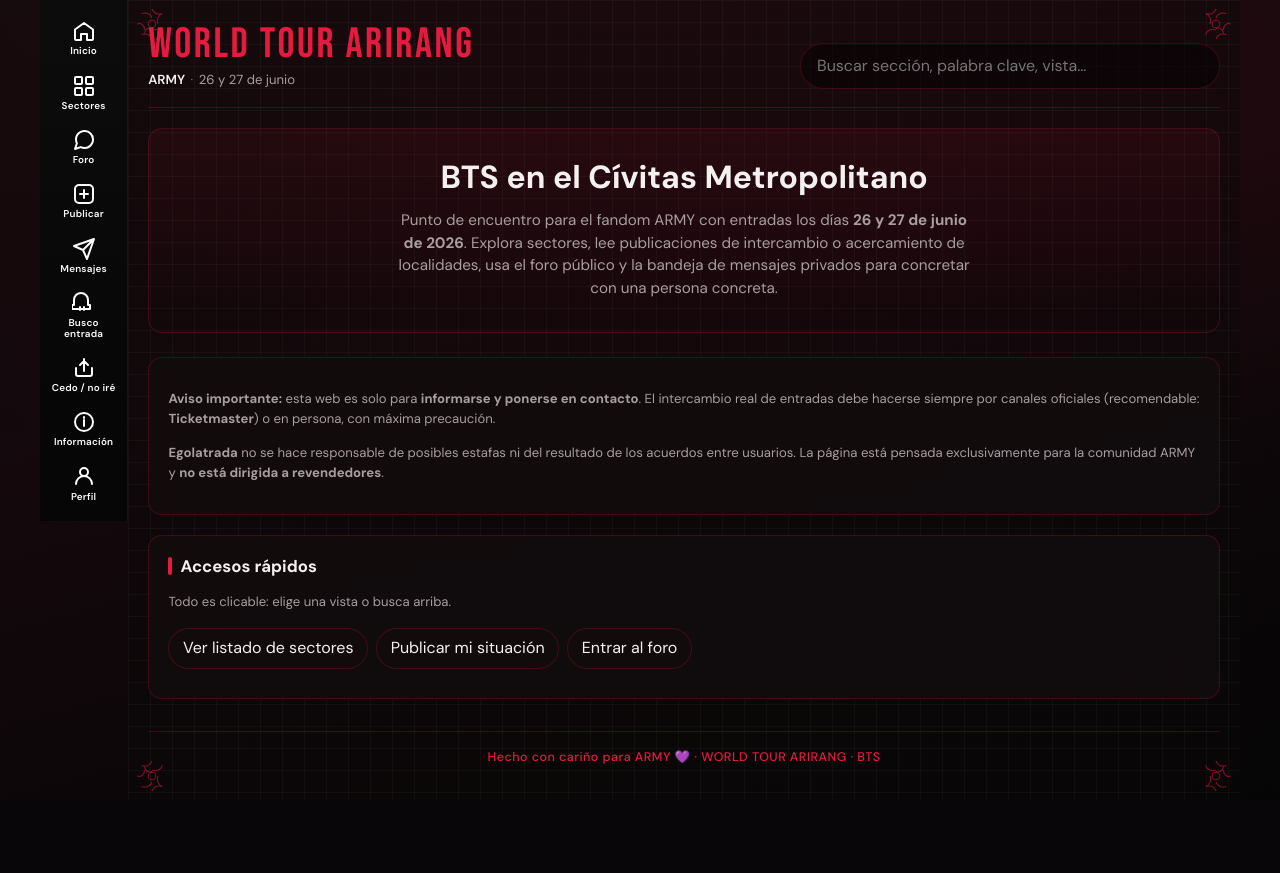
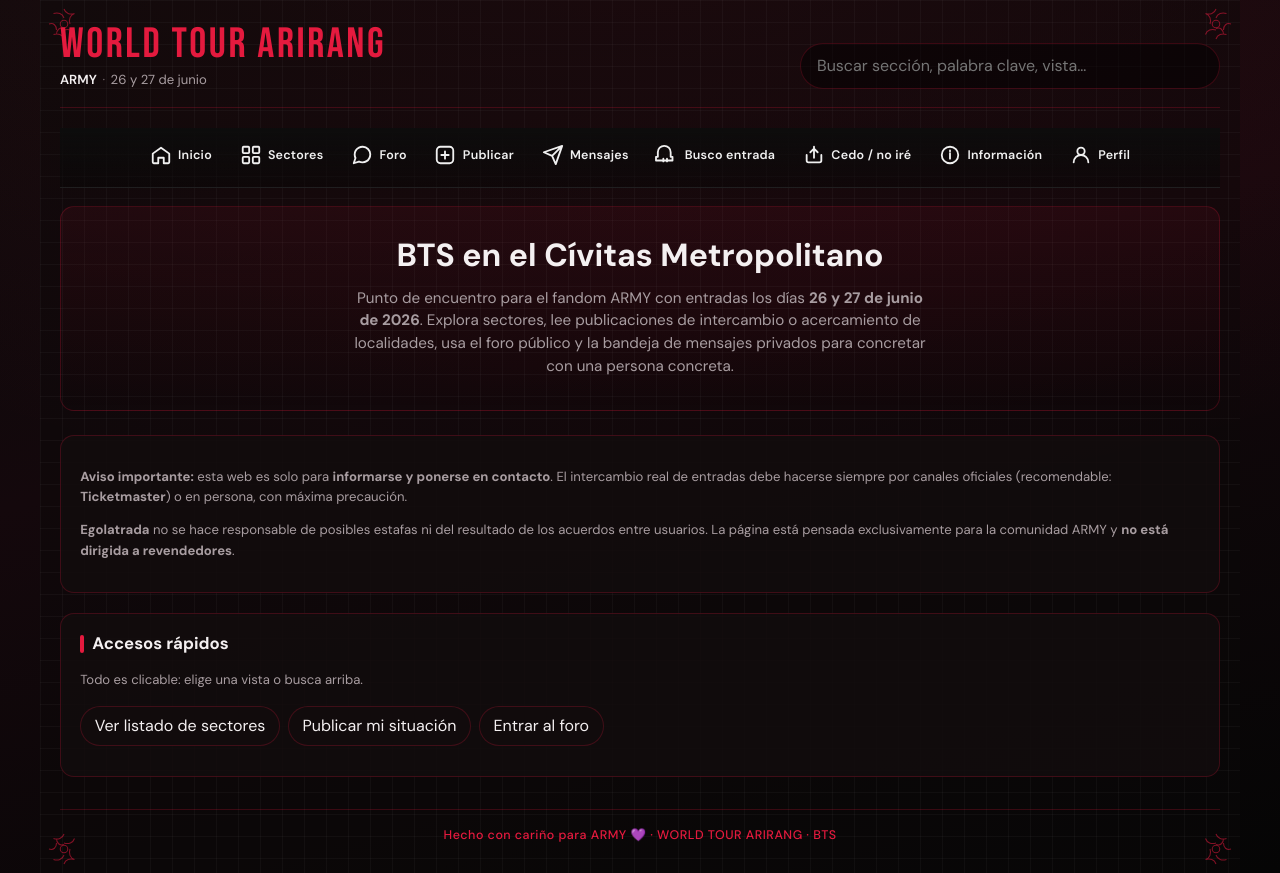
Before and after one commit to egolatrada/world-tour-arirang, a plain HTML site: page docs/index.html in a window 1280 px wide. Before the commit the page ends 800 px from the top, so only its background shows below. Drawn offline with Linux system fonts and the light colour scheme.

Commit message:
Nav en barra superior bajo el encabezado; corrige SVG gigantes

```diff
--- a/docs/css/styles.css
+++ b/docs/css/styles.css
@@ -11,8 +11,6 @@
   --radius: 14px;
   --font: "DM Sans", system-ui, sans-serif;
   --font-display: "Bebas Neue", "Impact", system-ui, sans-serif;
-  --rail-w: 76px;
-  --rail-bottom-h: 58px;
 }
 
 *,
@@ -58,18 +56,14 @@
 }
 
 .app-frame {
-  display: flex;
   min-height: 100vh;
   max-width: 1200px;
   margin: 0 auto;
 }
 
 .app-main {
-  flex: 1;
-  min-width: 0;
   position: relative;
   padding: 1rem 1.25rem 1.5rem;
-  padding-bottom: calc(1.5rem + var(--rail-bottom-h));
 }
 
 .paper-deco {
@@ -115,66 +109,95 @@
   z-index: 1;
 }
 
-.insta-rail {
-  flex-shrink: 0;
+.top-nav {
   display: flex;
-  flex-direction: column;
+  flex-wrap: wrap;
   align-items: center;
-  gap: 0.15rem;
-  padding: 0.75rem 0.35rem;
-  background: linear-gradient(180deg, #0c0c0c 0%, #050505 100%);
-  border-right: 1px solid rgba(255, 255, 255, 0.06);
-  z-index: 50;
+  justify-content: center;
+  gap: 0.35rem 0.5rem;
+  padding: 0.55rem 0.25rem 0.85rem;
+  margin: 0 0 1.1rem;
+  background: linear-gradient(180deg, rgba(12, 12, 12, 0.95) 0%, rgba(5, 5, 5, 0.4) 100%);
+  border-bottom: 1px solid rgba(255, 255, 255, 0.08);
+  z-index: 20;
 }
 
-.insta-rail__item {
-  display: flex;
-  flex-direction: column;
+.top-nav__item {
+  display: inline-flex;
+  flex-direction: row;
   align-items: center;
   justify-content: center;
-  gap: 0.2rem;
-  width: 100%;
-  max-width: var(--rail-w);
-  padding: 0.45rem 0.25rem;
-  border-radius: 12px;
-  color: #fafafa;
+  gap: 0.4rem;
+  flex: 0 1 auto;
+  padding: 0.4rem 0.55rem;
+  border-radius: 10px;
+  color: #f0f0f0;
   text-decoration: none;
-  font-size: 0.62rem;
+  font-size: 0.78rem;
   font-weight: 600;
   letter-spacing: 0.02em;
-  line-height: 1.1;
-  text-align: center;
-  transition: background 0.15s, color 0.15s;
+  line-height: 1.2;
+  white-space: nowrap;
+  border: 1px solid transparent;
+  transition: background 0.15s, color 0.15s, border-color 0.15s;
 }
-.insta-rail__item:hover {
+.top-nav__item:hover {
   background: rgba(228, 26, 62, 0.12);
   color: #fff;
   text-decoration: none;
 }
-.insta-rail__item.is-active {
+.top-nav__item.is-active {
   color: var(--arirang);
-  background: rgba(228, 26, 62, 0.1);
+  background: rgba(228, 26, 62, 0.12);
+  border-color: rgba(228, 26, 62, 0.35);
 }
-.insta-rail__item.is-active .insta-rail__icon {
+.top-nav__item.is-active .top-nav__icon {
   stroke: var(--arirang);
 }
 
-.insta-rail__icon {
-  width: 24px;
-  height: 24px;
+.top-nav__icon {
+  width: 22px;
+  height: 22px;
+  min-width: 22px;
+  min-height: 22px;
+  max-width: 22px;
+  max-height: 22px;
   flex-shrink: 0;
+  display: block;
+  overflow: visible;
+  vertical-align: middle;
 }
-.insta-rail__item--profile.is-active .insta-rail__icon--avatar {
+.top-nav__item--profile.is-active .top-nav__icon--avatar {
   stroke: var(--arirang);
-  filter: drop-shadow(0 0 6px var(--arirang-glow));
+  filter: drop-shadow(0 0 5px var(--arirang-glow));
 }
 
-.insta-rail__label {
-  max-width: 100%;
+.top-nav__label {
+  max-width: 9.5rem;
   overflow: hidden;
   text-overflow: ellipsis;
-  white-space: nowrap;
-  padding: 0 1px;
+}
+
+@media (max-width: 720px) {
+  .top-nav {
+    flex-wrap: nowrap;
+    justify-content: flex-start;
+    overflow-x: auto;
+    overflow-y: hidden;
+    -webkit-overflow-scrolling: touch;
+    scrollbar-width: thin;
+    gap: 0.25rem;
+    padding-left: 0;
+    padding-right: 0;
+  }
+  .top-nav__item {
+    flex: 0 0 auto;
+    padding: 0.35rem 0.45rem;
+    font-size: 0.72rem;
+  }
+  .top-nav__label {
+    max-width: 6.5rem;
+  }
 }
 
 .topbar {
@@ -623,80 +646,8 @@
   display: none;
 }
 
-.insta-rail__item.is-hidden {
+.top-nav__item.is-hidden {
   display: none;
-}
-
-@media (min-width: 900px) {
-  .app-main {
-    padding-bottom: 1.5rem;
-  }
-
-  .insta-rail {
-    position: sticky;
-    top: 0;
-    align-self: flex-start;
-    max-height: 100vh;
-    overflow-y: auto;
-    overflow-x: hidden;
-  }
-
-  .insta-rail__label {
-    white-space: normal;
-    line-height: 1.05;
-    max-height: 2.2em;
-    display: -webkit-box;
-    -webkit-line-clamp: 2;
-    -webkit-box-orient: vertical;
-    overflow: hidden;
-  }
-}
-
-@media (max-width: 899px) {
-  .app-frame {
-    flex-direction: column-reverse;
-    max-width: none;
-  }
-
-  .insta-rail {
-    position: fixed;
-    bottom: 0;
-    left: 0;
-    right: 0;
-    flex-direction: row;
-    justify-content: flex-start;
-    align-items: stretch;
-    gap: 0;
-    padding: 0.35rem 0.25rem calc(0.35rem + env(safe-area-inset-bottom, 0));
-    border-right: none;
-    border-top: 1px solid rgba(255, 255, 255, 0.08);
-    overflow-x: auto;
-    overflow-y: hidden;
-    -webkit-overflow-scrolling: touch;
-    scrollbar-width: none;
-    min-height: var(--rail-bottom-h);
-  }
-  .insta-rail::-webkit-scrollbar {
-    display: none;
-  }
-
-  .insta-rail__item {
-    flex: 0 0 auto;
-    min-width: 52px;
-    max-width: 72px;
-    padding: 0.35rem 0.2rem;
-  }
-
-  .insta-rail__label {
-    font-size: 0.58rem;
-    white-space: nowrap;
-    text-overflow: ellipsis;
-  }
-
-  .app-main {
-    padding-left: 1rem;
-    padding-right: 1rem;
-  }
 }
 
 @media (max-width: 640px) {
--- a/docs/index.html
+++ b/docs/index.html
@@ -19,128 +19,6 @@
   <body>
     <a class="skip-link" href="#main">Ir al contenido</a>
     <div class="app-frame">
-      <nav
-        class="insta-rail"
-        id="main-nav"
-        aria-label="Navegación principal"
-      >
-        <a
-          href="#/"
-          class="insta-rail__item"
-          data-nav="home"
-          data-search="inicio home"
-          title="Inicio"
-        >
-          <svg class="insta-rail__icon" viewBox="0 0 24 24" fill="none" stroke="currentColor" stroke-width="2" aria-hidden="true">
-            <path d="M3 10.5L12 4l9 6.5V20a1 1 0 0 1-1 1h-5v-6H9v6H4a1 1 0 0 1-1-1v-9.5z" stroke-linejoin="round" />
-          </svg>
-          <span class="insta-rail__label">Inicio</span>
-        </a>
-        <a
-          href="#/sectores"
-          class="insta-rail__item"
-          data-nav="sections"
-          data-search="sectores sections grada"
-          title="Sectores"
-        >
-          <svg class="insta-rail__icon" viewBox="0 0 24 24" fill="none" stroke="currentColor" stroke-width="2" aria-hidden="true">
-            <rect x="3" y="3" width="7" height="7" rx="1" />
-            <rect x="14" y="3" width="7" height="7" rx="1" />
-            <rect x="3" y="14" width="7" height="7" rx="1" />
-            <rect x="14" y="14" width="7" height="7" rx="1" />
-          </svg>
-          <span class="insta-rail__label">Sectores</span>
-        </a>
-        <a
-          href="#/foro"
-          class="insta-rail__item"
-          data-nav="forum"
-          data-search="foro forum"
-          title="Foro"
-        >
-          <svg class="insta-rail__icon" viewBox="0 0 24 24" fill="none" stroke="currentColor" stroke-width="2" aria-hidden="true">
-            <path d="M21 11.5a8.38 8.38 0 0 1-.9 3.8 8.5 8.5 0 0 1-7.6 4.7 8.38 8.38 0 0 1-3.8-.9L3 21l1.9-5.7a8.38 8.38 0 0 1-.9-3.8 8.5 8.5 0 0 1 4.7-7.6 8.38 8.38 0 0 1 3.8-.9h.5a8.48 8.48 0 0 1 8 8v.5z" stroke-linejoin="round" />
-          </svg>
-          <span class="insta-rail__label">Foro</span>
-        </a>
-        <a
-          href="#/publicar"
-          class="insta-rail__item"
-          data-nav="publish"
-          data-search="publicar crear post"
-          title="Publicar"
-        >
-          <svg class="insta-rail__icon" viewBox="0 0 24 24" fill="none" stroke="currentColor" stroke-width="2" aria-hidden="true">
-            <rect x="3" y="3" width="18" height="18" rx="4" />
-            <path d="M12 8v8M8 12h8" stroke-linecap="round" />
-          </svg>
-          <span class="insta-rail__label">Publicar</span>
-        </a>
-        <a
-          href="#/bandeja"
-          class="insta-rail__item"
-          data-nav="inbox"
-          data-search="mensajes bandeja inbox dm"
-          title="Mensajes"
-        >
-          <svg class="insta-rail__icon" viewBox="0 0 24 24" fill="none" stroke="currentColor" stroke-width="2" aria-hidden="true">
-            <path d="M22 2L11 13M22 2l-7 20-4-9-9-4 20-7z" stroke-linejoin="round" />
-          </svg>
-          <span class="insta-rail__label">Mensajes</span>
-        </a>
-        <a
-          href="#/busco"
-          class="insta-rail__item"
-          data-nav="seeking"
-          data-search="busco entrada ticket"
-          title="Busco entrada"
-        >
-          <svg class="insta-rail__icon" viewBox="0 0 24 24" fill="none" stroke="currentColor" stroke-width="2" aria-hidden="true">
-            <path d="M2 9a7 7 0 0 1 14 0v5h2v4H0v-4h2V9z" stroke-linejoin="round" />
-            <path d="M8 16v3M12 16v3" stroke-linecap="round" />
-          </svg>
-          <span class="insta-rail__label">Busco entrada</span>
-        </a>
-        <a
-          href="#/cedo"
-          class="insta-rail__item"
-          data-nav="giveaway"
-          data-search="cedo no iré regalo entrada"
-          title="Cedo / no iré"
-        >
-          <svg class="insta-rail__icon" viewBox="0 0 24 24" fill="none" stroke="currentColor" stroke-width="2" aria-hidden="true">
-            <path d="M20 12v6a2 2 0 0 1-2 2H6a2 2 0 0 1-2-2v-6M12 3v12M8 9l4-4 4 4" stroke-linecap="round" stroke-linejoin="round" />
-          </svg>
-          <span class="insta-rail__label">Cedo / no iré</span>
-        </a>
-        <a
-          href="#/info"
-          class="insta-rail__item"
-          data-nav="info"
-          data-search="información info útil"
-          title="Información"
-        >
-          <svg class="insta-rail__icon" viewBox="0 0 24 24" fill="none" stroke="currentColor" stroke-width="2" aria-hidden="true">
-            <circle cx="12" cy="12" r="9" />
-            <path d="M12 10v6M12 7v1" stroke-linecap="round" />
-          </svg>
-          <span class="insta-rail__label">Información</span>
-        </a>
-        <a
-          href="#/perfil"
-          class="insta-rail__item insta-rail__item--profile"
-          data-nav="profile"
-          data-search="perfil usuario cuenta día sector"
-          title="Perfil"
-        >
-          <svg class="insta-rail__icon insta-rail__icon--avatar" viewBox="0 0 24 24" fill="none" stroke="currentColor" stroke-width="2" aria-hidden="true">
-            <circle cx="12" cy="8" r="4" />
-            <path d="M4 20a8 8 0 0 1 16 0" stroke-linecap="round" />
-          </svg>
-          <span class="insta-rail__label">Perfil</span>
-        </a>
-      </nav>
-
       <div class="app-main paper-deco">
         <span class="maedup maedup--tl" aria-hidden="true"></span>
         <span class="maedup maedup--tr" aria-hidden="true"></span>
@@ -168,6 +46,124 @@
             />
           </div>
         </header>
+
+        <nav class="top-nav" id="main-nav" aria-label="Navegación principal">
+          <a
+            href="#/"
+            class="top-nav__item"
+            data-nav="home"
+            data-search="inicio home"
+            title="Inicio"
+          >
+            <svg class="top-nav__icon" width="22" height="22" viewBox="0 0 24 24" fill="none" stroke="currentColor" stroke-width="2" aria-hidden="true">
+              <path d="M3 10.5L12 4l9 6.5V20a1 1 0 0 1-1 1h-5v-6H9v6H4a1 1 0 0 1-1-1v-9.5z" stroke-linejoin="round" />
+            </svg>
+            <span class="top-nav__label">Inicio</span>
+          </a>
+          <a
+            href="#/sectores"
+            class="top-nav__item"
+            data-nav="sections"
+            data-search="sectores sections grada"
+            title="Sectores"
+          >
+            <svg class="top-nav__icon" width="22" height="22" viewBox="0 0 24 24" fill="none" stroke="currentColor" stroke-width="2" aria-hidden="true">
+              <rect x="3" y="3" width="7" height="7" rx="1" />
+              <rect x="14" y="3" width="7" height="7" rx="1" />
+              <rect x="3" y="14" width="7" height="7" rx="1" />
+              <rect x="14" y="14" width="7" height="7" rx="1" />
+            </svg>
+            <span class="top-nav__label">Sectores</span>
+          </a>
+          <a
+            href="#/foro"
+            class="top-nav__item"
+            data-nav="forum"
+            data-search="foro forum"
+            title="Foro"
+          >
+            <svg class="top-nav__icon" width="22" height="22" viewBox="0 0 24 24" fill="none" stroke="currentColor" stroke-width="2" aria-hidden="true">
+              <path d="M21 11.5a8.38 8.38 0 0 1-.9 3.8 8.5 8.5 0 0 1-7.6 4.7 8.38 8.38 0 0 1-3.8-.9L3 21l1.9-5.7a8.38 8.38 0 0 1-.9-3.8 8.5 8.5 0 0 1 4.7-7.6 8.38 8.38 0 0 1 3.8-.9h.5a8.48 8.48 0 0 1 8 8v.5z" stroke-linejoin="round" />
+            </svg>
+            <span class="top-nav__label">Foro</span>
+          </a>
+          <a
+            href="#/publicar"
+            class="top-nav__item"
+            data-nav="publish"
+            data-search="publicar crear post"
+            title="Publicar"
+          >
+            <svg class="top-nav__icon" width="22" height="22" viewBox="0 0 24 24" fill="none" stroke="currentColor" stroke-width="2" aria-hidden="true">
+              <rect x="3" y="3" width="18" height="18" rx="4" />
+              <path d="M12 8v8M8 12h8" stroke-linecap="round" />
+            </svg>
+            <span class="top-nav__label">Publicar</span>
+          </a>
+          <a
+            href="#/bandeja"
+            class="top-nav__item"
+            data-nav="inbox"
+            data-search="mensajes bandeja inbox dm"
+            title="Mensajes"
+          >
+            <svg class="top-nav__icon" width="22" height="22" viewBox="0 0 24 24" fill="none" stroke="currentColor" stroke-width="2" aria-hidden="true">
+              <path d="M22 2L11 13M22 2l-7 20-4-9-9-4 20-7z" stroke-linejoin="round" />
+            </svg>
+            <span class="top-nav__label">Mensajes</span>
+          </a>
+          <a
+            href="#/busco"
+            class="top-nav__item"
+            data-nav="seeking"
+            data-search="busco entrada ticket"
+            title="Busco entrada"
+          >
+            <svg class="top-nav__icon" width="22" height="22" viewBox="0 0 24 24" fill="none" stroke="currentColor" stroke-width="2" aria-hidden="true">
+              <path d="M2 9a7 7 0 0 1 14 0v5h2v4H0v-4h2V9z" stroke-linejoin="round" />
+              <path d="M8 16v3M12 16v3" stroke-linecap="round" />
+            </svg>
+            <span class="top-nav__label">Busco entrada</span>
+          </a>
+          <a
+            href="#/cedo"
+            class="top-nav__item"
+            data-nav="giveaway"
+            data-search="cedo no iré regalo entrada"
+            title="Cedo / no iré"
+          >
+            <svg class="top-nav__icon" width="22" height="22" viewBox="0 0 24 24" fill="none" stroke="currentColor" stroke-width="2" aria-hidden="true">
+              <path d="M20 12v6a2 2 0 0 1-2 2H6a2 2 0 0 1-2-2v-6M12 3v12M8 9l4-4 4 4" stroke-linecap="round" stroke-linejoin="round" />
+            </svg>
+            <span class="top-nav__label">Cedo / no iré</span>
+          </a>
+          <a
+            href="#/info"
+            class="top-nav__item"
+            data-nav="info"
+            data-search="información info útil"
+            title="Información"
+          >
+            <svg class="top-nav__icon" width="22" height="22" viewBox="0 0 24 24" fill="none" stroke="currentColor" stroke-width="2" aria-hidden="true">
+              <circle cx="12" cy="12" r="9" />
+              <path d="M12 10v6M12 7v1" stroke-linecap="round" />
+            </svg>
+            <span class="top-nav__label">Información</span>
+          </a>
+          <a
+            href="#/perfil"
+            class="top-nav__item top-nav__item--profile"
+            data-nav="profile"
+            data-search="perfil usuario cuenta día sector"
+            title="Perfil"
+          >
+            <svg class="top-nav__icon top-nav__icon--avatar" width="22" height="22" viewBox="0 0 24 24" fill="none" stroke="currentColor" stroke-width="2" aria-hidden="true">
+              <circle cx="12" cy="8" r="4" />
+              <path d="M4 20a8 8 0 0 1 16 0" stroke-linecap="round" />
+            </svg>
+            <span class="top-nav__label">Perfil</span>
+          </a>
+        </nav>
 
         <main id="main">
           <div id="firebase-banner" class="banner banner--warn" hidden></div>
```
